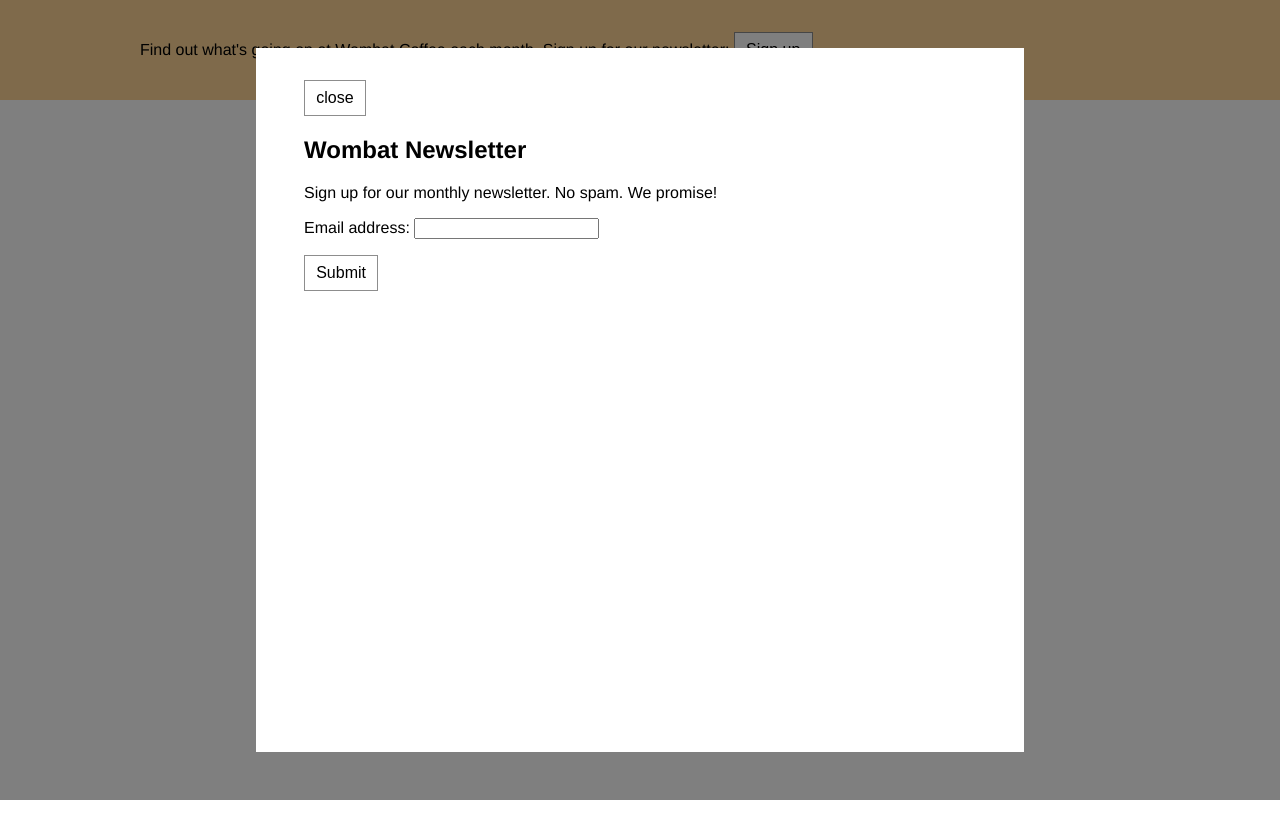
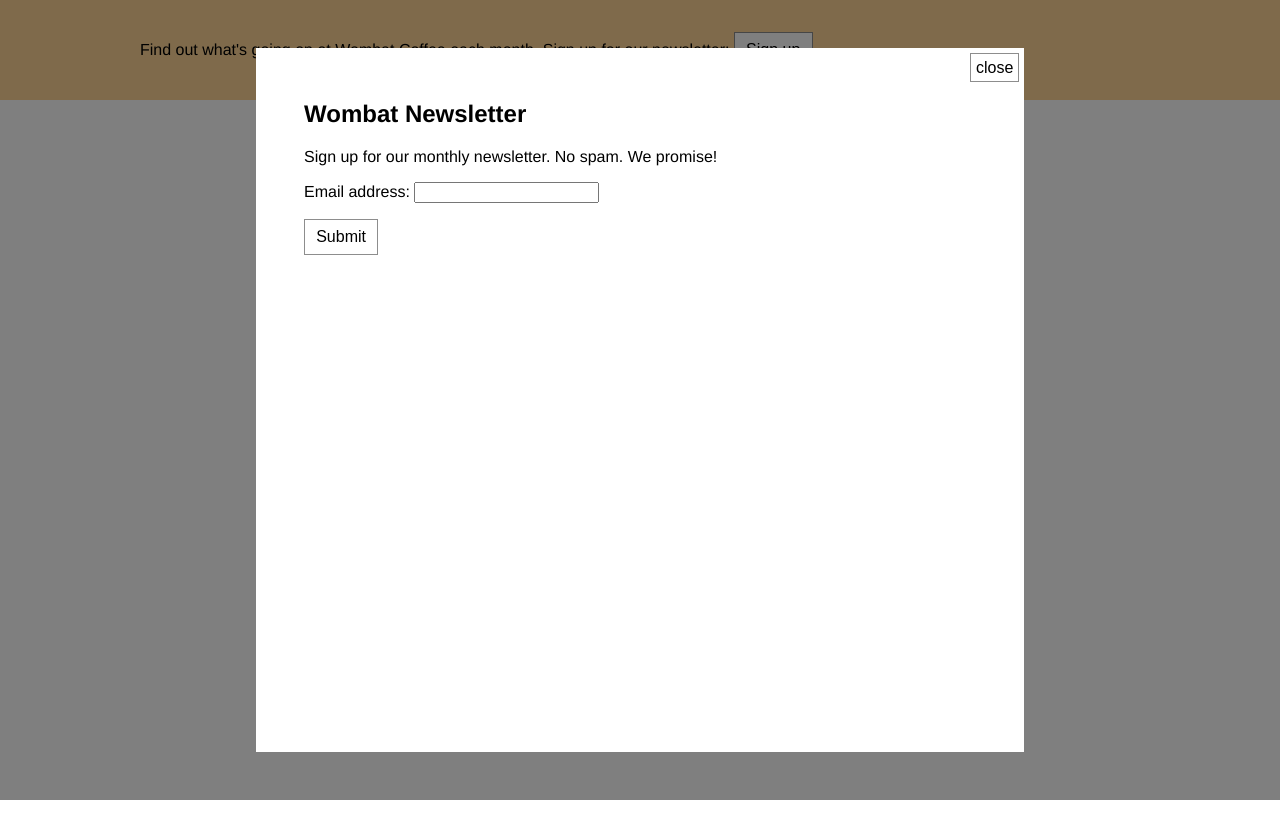
Before and after one commit to jdsutherland/css-in-depth, a plain HTML site: page ch07-positioning-and-stacking-ctxs/index.html in a window 1280 px wide. Both pictures are taken after a click on the button "Sign up". Shown: the top 838 px of the page. Drawn offline with Linux system fonts and the light colour scheme.

Commit message:
Use `position: absolute` for close btn

```diff
--- a/ch07-positioning-and-stacking-ctxs/style.css
+++ b/ch07-positioning-and-stacking-ctxs/style.css
@@ -47,5 +47,9 @@
 }
 
 .modal-close {
+  position: absolute;
+  top: 0.3em;
+  right: 0.3em;
+  padding: 0.3em;
   cursor: pointer;
 }
```
